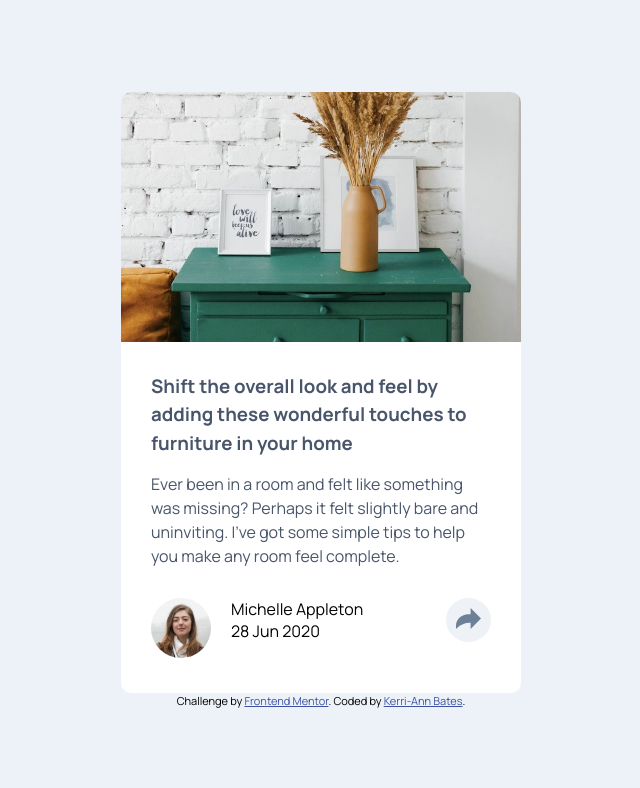
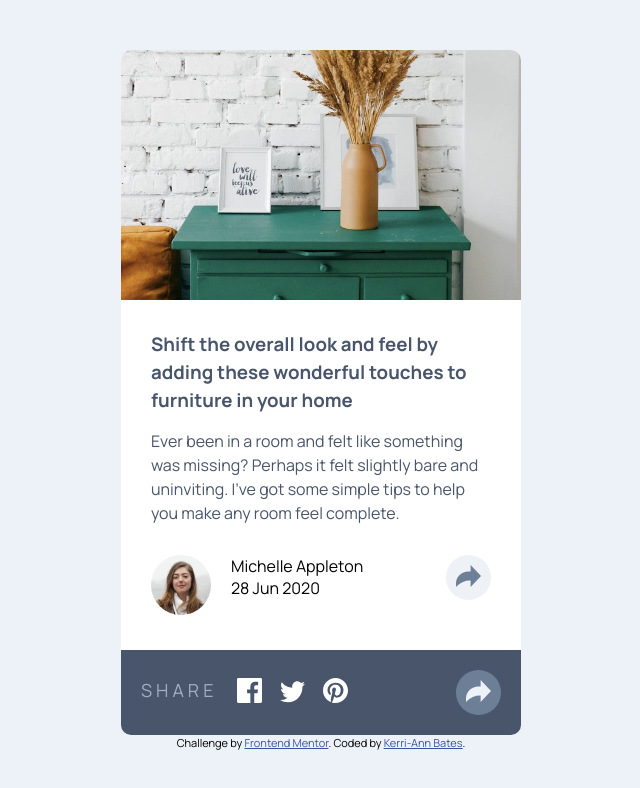
Before and after one commit to Kerri-AnnBates/article-preview-component-master, a website: page index.html in a window 1280 px wide. Shown: the whole page, without its empty margins (319-959 px from the left). Drawn offline with Linux system fonts and the light colour scheme; files whose address does not match are found by name.

Commit message:
setup active share footer

```diff
--- a/index.html
+++ b/index.html
@@ -37,6 +37,23 @@
 				</button>
 			</div>
 		</div>
+		<div class="footer__share-more footer__share-more--mobile">
+			<div class="group">
+				<div class="footer__share-more__text">
+					<p>Share</p>
+				</div>
+				<div class="footer__social">
+					<img src="./images/icon-facebook.svg" alt="">
+					<img src="./images/icon-twitter.svg" alt="">
+					<img src="./images/icon-pinterest.svg" alt="">
+				</div>
+			</div>
+			<div class="footer__share footer__share--active">
+				<button class="wrapper">
+					<img src="./images/icon-share-light.svg" alt="Share">
+				</button>
+			</div>
+		</div>
 	</div>
 	<div class="attribution"> Challenge by <a href="https://www.frontendmentor.io?ref=challenge" target="_blank">Frontend Mentor</a>. Coded by <a href="#">Kerri-Ann Bates</a>. </div>
 </body>
--- a/styles/scss/_preview-component.scss
+++ b/styles/scss/_preview-component.scss
@@ -40,12 +40,15 @@
 	}
 }
 
-.footer__content {
+.footer__content,
+.footer__social {
 	padding-left: 20px;
 }
 
 .footer__img,
-.footer__content {
+.footer__content,
+.footer__share-more__text,
+.footer__social {
 	float: left;
 }
 
@@ -68,3 +71,30 @@
 		width: 25px;
 	}
 }
+
+.footer__share--active {
+	.wrapper {
+		background-color: $DarkBlue;
+	}
+}
+
+.footer__share-more {
+	background-color: $DarkGrayishBlue;
+	color: $GrayishBlue;
+	font-weight: 300;
+	font-size: 1.125rem;
+	text-transform: uppercase;
+	letter-spacing: 4px;
+	display: flex;
+	justify-content: space-between;
+	align-items: center;
+	border-radius: 0 0 10px 10px;
+	padding: 20px;
+}
+
+.footer__social {
+	img {
+		width: 25px;
+		margin-right: 10px;
+	}
+}
```
Also changed, not shown: images/icon-share-light.svg (added), styles/css/styles.css.
